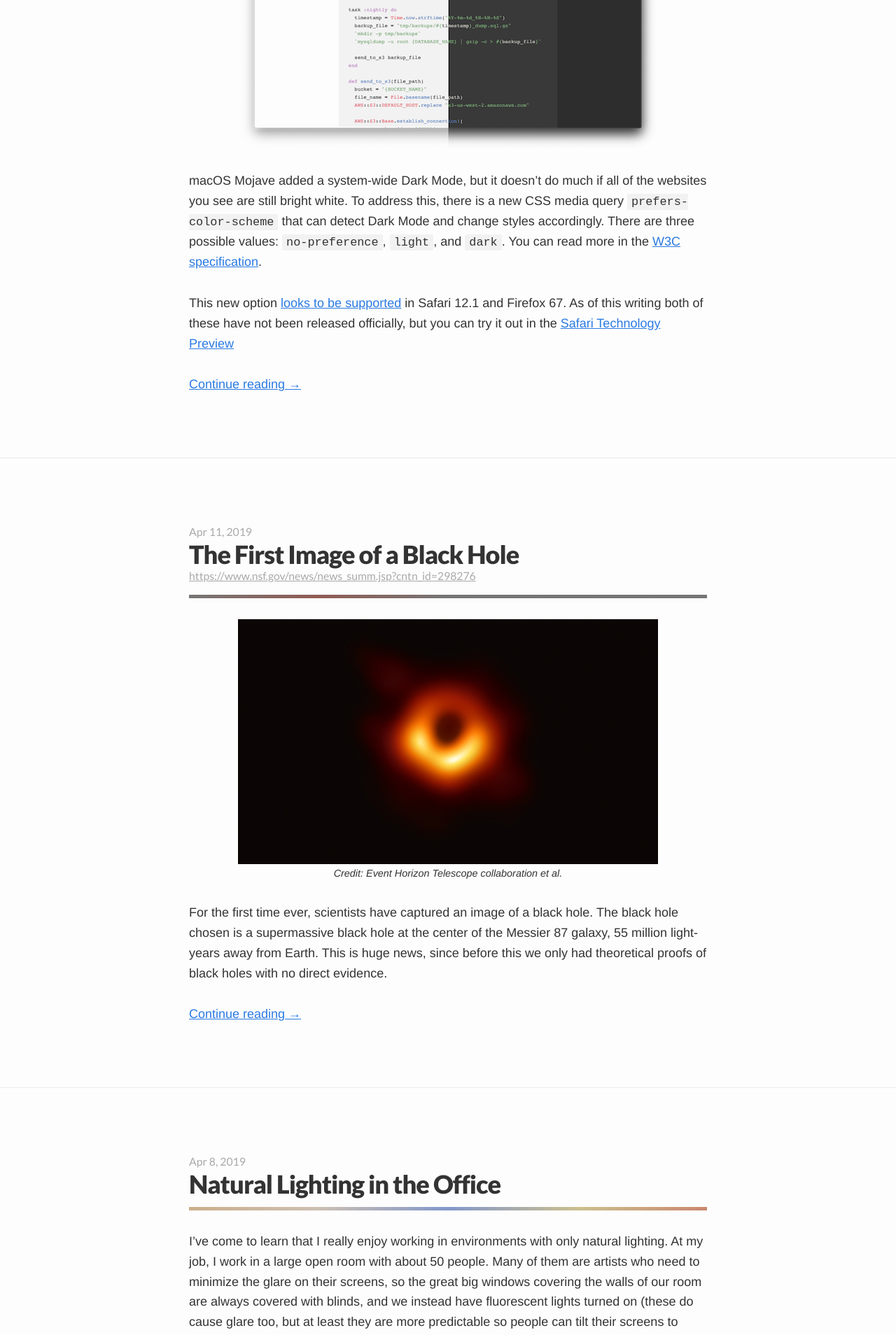
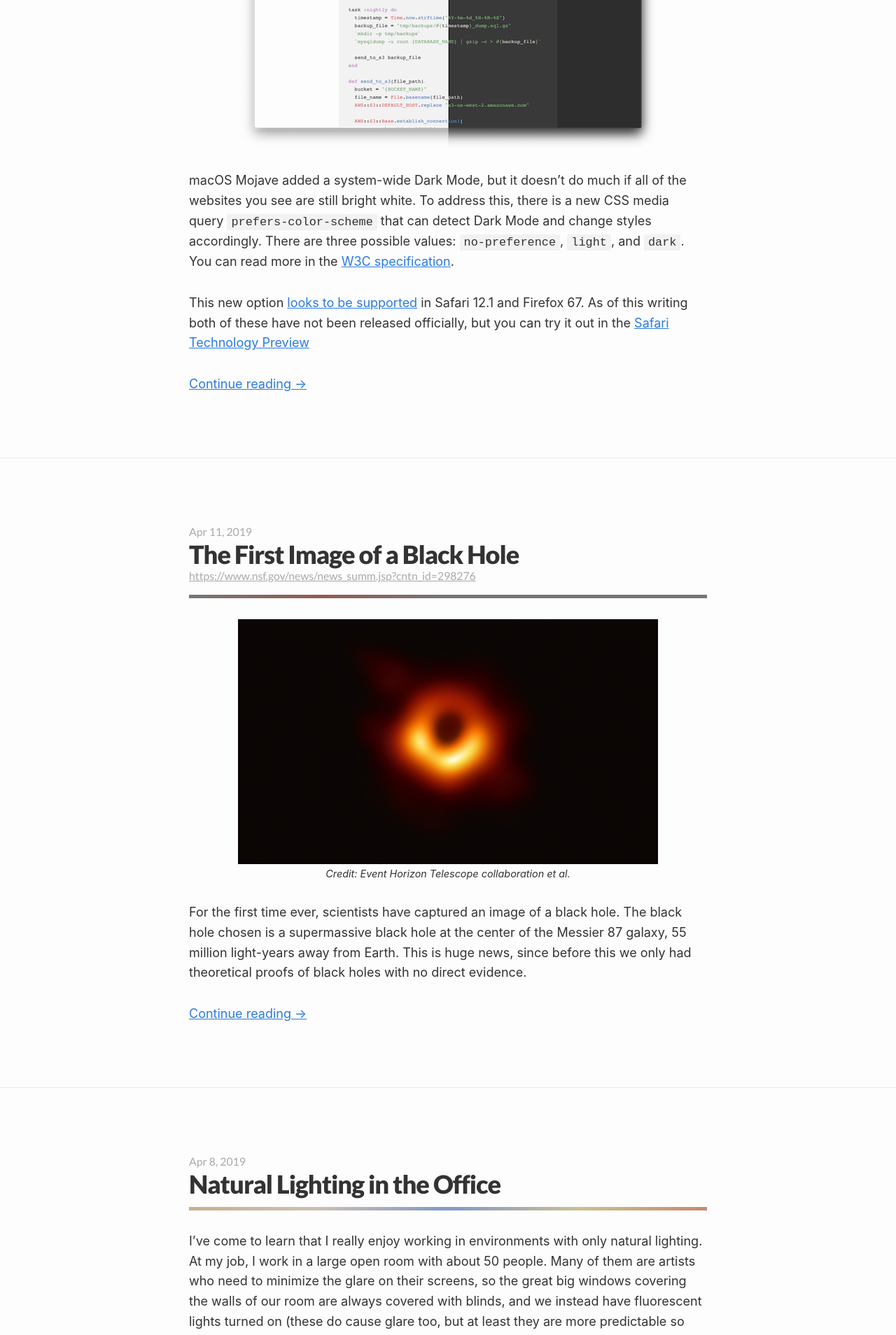
Before and after one commit to aonsager/aonsager.github.io, a Jekyll site: the page built from index.html, in a window 1280 px wide. Shown: the part 423-2331 px from the top of the page at 70% size. Built offline with Jekyll 4.4.1, drawn with Linux system fonts in a browser that asks for light colours; the list of posts is cut into pages by our own code; comment, search, counter and statistics services are not loaded.

Commit message:
use system font for body

```diff
--- a/_sass/minima.scss
+++ b/_sass/minima.scss
@@ -2,8 +2,8 @@
 
 // Define defaults for each variable.
 
-$base-font-family: Lato, Helvetica, Arial, sans-serif !default;
-$body-font-family: "Helvetica Neue", Lato, Helvetica, Arial, sans-serif !default;
+$base-font-family: Lato,-apple-system,BlinkMacSystemFont,"Segoe UI",Roboto,Oxygen-Sans,Ubuntu,Cantarell,"Helvetica Neue",sans-serif;
+$body-font-family: -apple-system,BlinkMacSystemFont,"Segoe UI",Roboto,Oxygen-Sans,Ubuntu,Cantarell,"Helvetica Neue",sans-serif;
 $base-font-size:   18px !default;
 $base-font-weight: 400 !default;
 $bold-font-weight: 900 !default;
```
